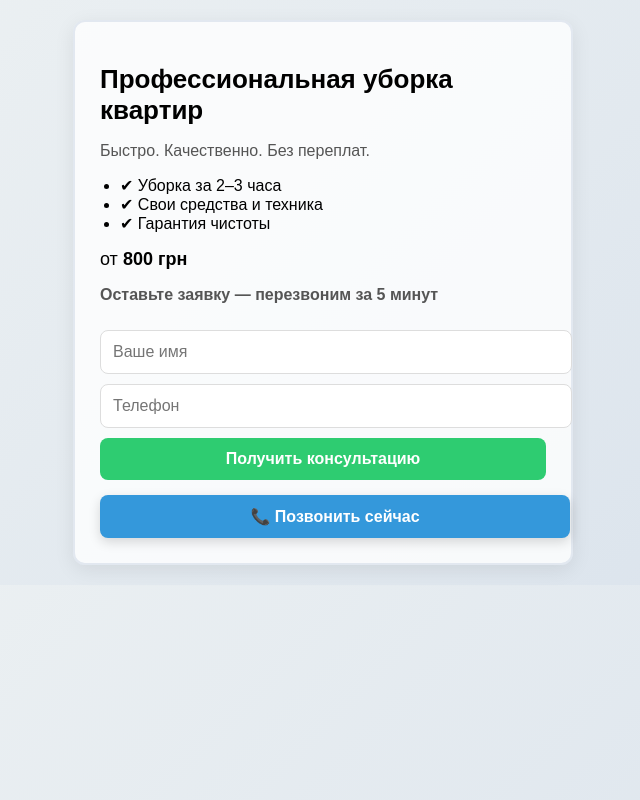
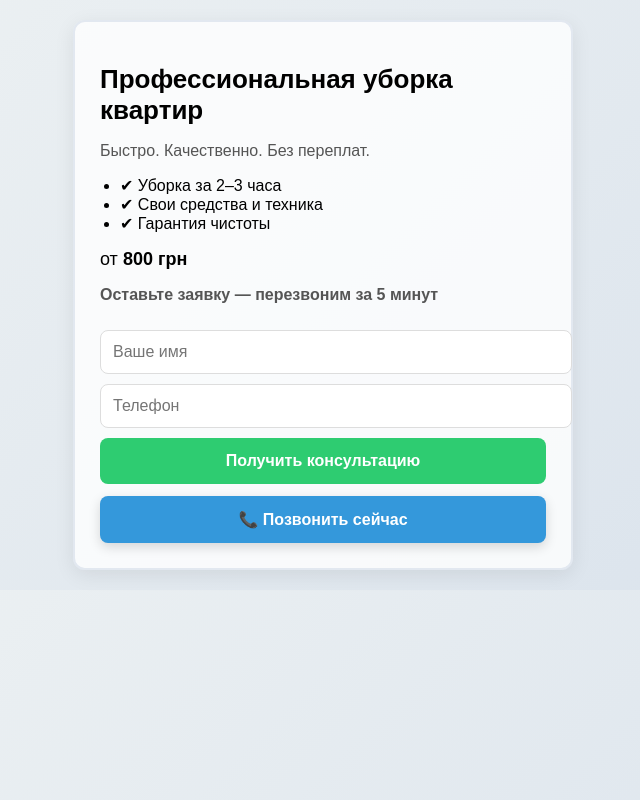
Before and after one commit to krzhbyz6nn-hub/cleaning-site, a plain HTML site: page index.html in a window 1280 px wide. Shown: the whole page, without its empty margins (317-957 px from the left). Drawn offline with Linux system fonts and the light colour scheme.

Commit message:
Update button styles and add box-sizing
Added box-sizing for buttons and adjusted styles.

```diff
--- a/index.html
+++ b/index.html
@@ -28,6 +28,11 @@ body {
   box-shadow: 0 5px 20px rgba(0,0,0,0.08);
 }
 
+/* Унификация box-model для всех кнопок */
+button, .call-btn {
+  box-sizing: border-box;
+}
+
 h1 {
   font-size: 26px;
   margin-bottom: 10px;
@@ -42,7 +47,7 @@ ul {
   padding-left: 20px;
 }
 
-input, button {
+input {
   width: 100%;
   padding: 12px;
   margin-top: 10px;
@@ -52,22 +57,30 @@ input, button {
   background: #fff;
 }
 
+/* Зелёная кнопка */
 button {
+  width: 100%;
+  padding: 14px;
+  margin-top: 10px;
+  font-size: 16px;
+  border-radius: 8px;
   background: #2ecc71;
   color: white;
   border: none;
   font-weight: bold;
+  display: block;
 }
 
 button:hover {
   background: #27ae60;
 }
 
+/* Кнопка звонка */
 .call-btn {
   display: block;
   width: 100%;
-  padding: 12px;
-  margin-top: 15px;
+  padding: 14px;
+  margin-top: 12px;
   text-align: center;
   background: #3498db;
   color: white;
```
